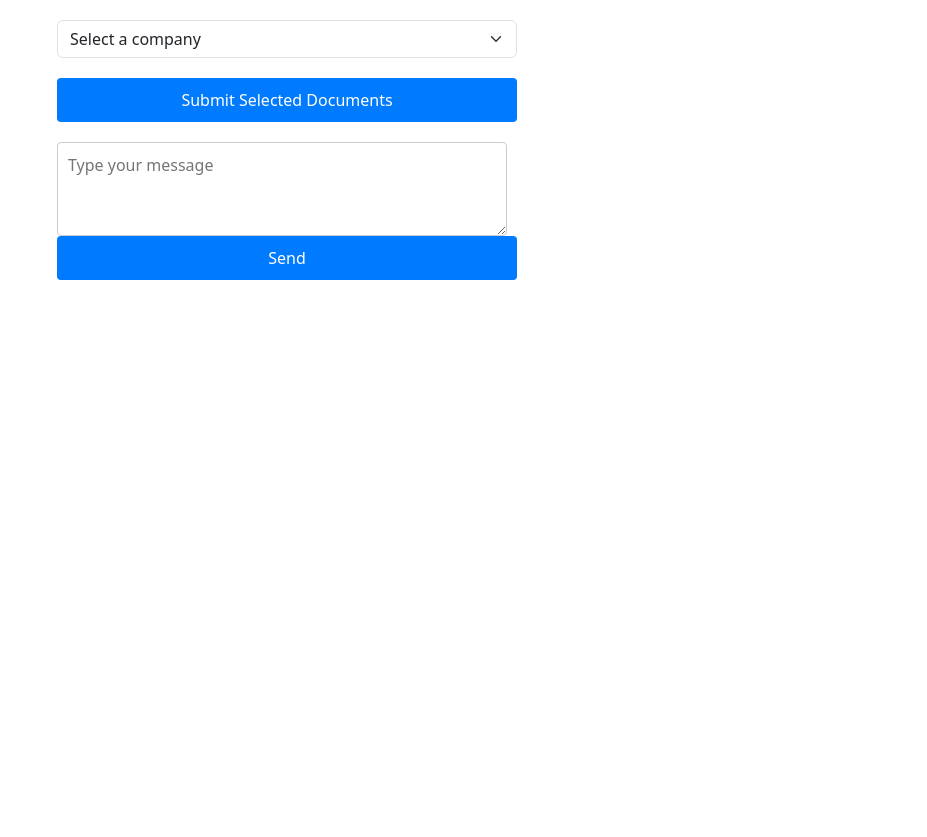
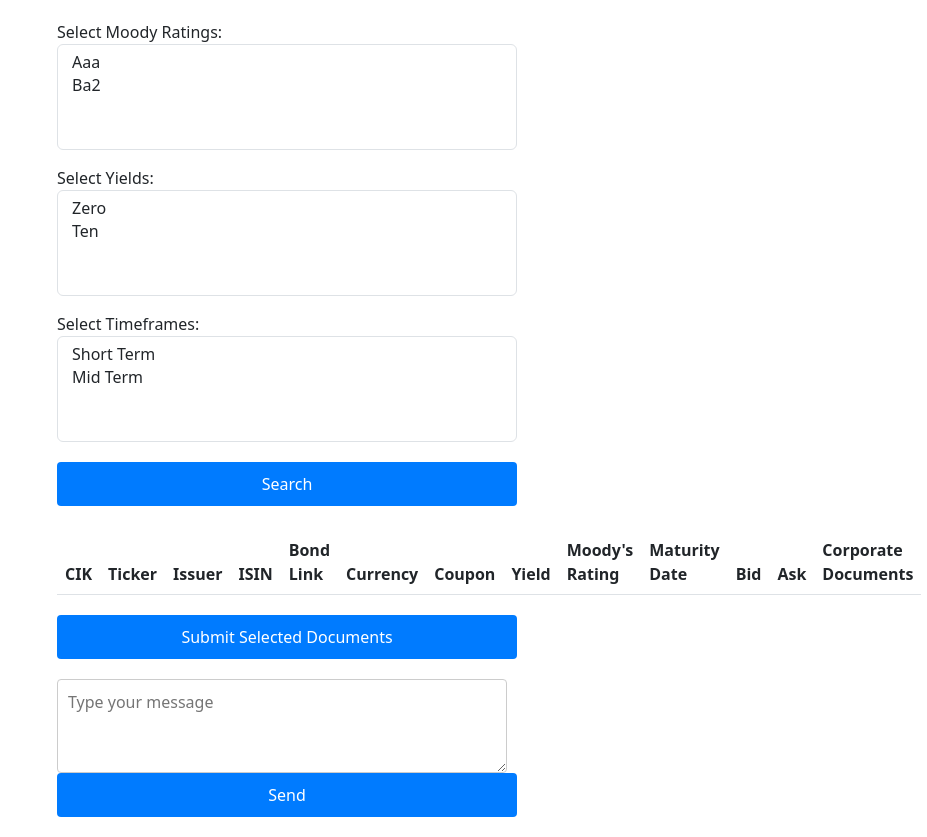
Before and after one commit to vader-valencia/bond-screener, a Flask app: page / in a window 1280 px wide. Shown: the whole page, without its empty margins (353-1280 px from the left). Before the commit the page ends 280 px from the top, so only its background shows below. Run offline with Flask 3, Linux system fonts and the light colour scheme; lists and menus that the app fills with data are empty; some libraries are stand-ins or nearby versions.

Commit message:
not pretty but the integration up to embedding and storing documents works

```diff
--- a/sec_service.py
+++ b/sec_service.py
@@ -113,8 +113,7 @@ class SECService:
             raise HTTPException(status_code=status.HTTP_500_INTERNAL_SERVER_ERROR, detail=f"No filing available for cik:{cik_str}, form_type:{form_type}")
     from datetime import datetime
 
-    async def get_all_latest_documents(self, company_name, database) -> List[UrlDocument]:
-        cik_str = await self.get_cik_str_by_title(company_name, database)
+    async def get_all_latest_documents(self, cik_str, database) -> List[UrlDocument]:
         filings_list = await self.get_filings(cik_str)
 
         documents: List[UrlDocument] = []
--- a/web-app/app/templates/chat.html
+++ b/web-app/app/templates/chat.html
@@ -69,14 +69,51 @@
 
 <body>
   <div class="chat-container">
-    <select id="companySelect" class="form-select mb-3">
-      <option value="">Select a company</option>
-      <option value="Apple INC.">Apple Inc.</option>
-      <option value="NFLX">Netflix</option>
-      <option value="OPI">OPI Products</option>
-      <option value="NVDA">NVIDIA</option>
-      <option value="AMD">AMD</option>
-    </select>
+    <form id="searchForm">
+      <label>Select Moody Ratings:</label>
+      <select multiple class="form-select mb-3" id="moodyRatings">
+        <option value="1">Aaa</option>
+        <option value="12">Ba2</option>
+        <!-- Add other options as necessary -->
+      </select>
+      <label>Select Yields:</label>
+      <select multiple class="form-select mb-3" id="yields">
+        <option value="0">Zero</option>
+        <option value="10">Ten</option>
+        <!-- Add other options as necessary -->
+      </select>
+      <label>Select Timeframes:</label>
+      <select multiple class="form-select mb-3" id="timeframes">
+        <option value="shortterm">Short Term</option>
+        <option value="midterm">Mid Term</option>
+        <!-- Add other options as necessary -->
+      </select>
+      <div class="input-box">
+        <input type="submit" value="Search" />
+      </div>
+
+    </form>
+    <table class="table mt-4">
+      <thead>
+        <tr>
+          <th>CIK</th>
+          <th>Ticker</th>
+
+          <th>Issuer</th>
+          <th>ISIN</th>
+          <th>Bond Link</th>
+          <th>Currency</th>
+          <th>Coupon</th>
+          <th>Yield</th>
+          <th>Moody's Rating</th>
+          <th>Maturity Date</th>
+          <th>Bid</th>
+          <th>Ask</th>
+          <th>Corporate Documents</th>
+        </tr>
+      </thead>
+      <tbody id="resultsTable"></tbody>
+    </table>
     <div id="companyLinks" class="company-links"></div>
     <div id="errorContainer"></div>
     <div class="input-box">
@@ -102,6 +139,47 @@
     const sendButton = document.getElementById("sendButton");
     const throbber = document.getElementById("throbber");
 
+    document.getElementById('searchForm').addEventListener('submit', function (event) {
+      event.preventDefault();
+      const moodyRatings = Array.from(document.getElementById('moodyRatings').selectedOptions).map(option => option.value);
+      const yields = Array.from(document.getElementById('yields').selectedOptions).map(option => option.value);
+      const timeframes = Array.from(document.getElementById('timeframes').selectedOptions).map(option => option.value);
+
+      // Example URL construction, modify as needed for your actual API endpoint and parameters
+      const url = `http://localhost:8000/get-sec-data?ratings=${moodyRatings.join(',')}&yields=${yields.join(',')}&timeframes=${timeframes.join(',')}`;
+
+      fetch(url)
+        .then(response => response.json())
+        .then(data => {
+          const resultsTable = document.getElementById('resultsTable');
+          resultsTable.innerHTML = ''; // Clear previous results
+          data.forEach(item => {
+            const row = resultsTable.insertRow();
+            row.innerHTML = `
+          <td>${item.cik_str}</td>
+          <td>${item.ticker}</td>
+          <td>${item.issuer}</td>
+          <td>${item.isin}</td>
+          <td><a href="${item.url}" target="_blank">Bond Link</a></td>
+          <td>${item.currency}</td>
+          <td>${item.coupon}</td>
+          <td>${item.yield}</td>
+          <td>${item.moody_rating}</td>
+          <td>${item.maturity_date}</td>
+          <td>${item.bid}</td>
+          <td>${item.ask}</td>
+          <td>
+            <div class="input-box">
+              <input type="submit" value="Get Documents" onclick="displayCompanyLinks('${item.cik_str}')"/>
+            </div>
+          </td>
+        `;
+          });
+        })
+        .catch(error => console.error('Error:', error));
+    });
+
+
     function showThrobber() {
       throbber.style.display = "inline-block";
     }
@@ -110,26 +188,7 @@
       throbber.style.display = "none";
     }
 
-    function getCIK(companyName) {
-      const companyCIKs = {
-        "Apple Inc.": "0000320193",
-        "Netflix": "0001065280",
-        "OPI Products": "0001316360",  // Example CIK, replace with actual if needed
-        "NVIDIA": "0001045810",
-        "AMD": "0000002488"
-      };
-      return companyCIKs[companyName] || '';
-    }
-
     document.getElementById('submitDocumentsButton').addEventListener('click', submitSelectedDocuments);
-
-    const links = {
-      "APPLE INC": ["https://www.apple.com", "https://finance.yahoo.com/q?s=AAPL"],
-      "Netflix": ["https://www.netflix.com", "https://finance.yahoo.com/q?s=NFLX"],
-      "OPI": ["https://www.opi.com", "https://finance.yahoo.com/q?s=OPI"],
-      "NVDA": ["https://www.nvidia.com", "https://finance.yahoo.com/q?s=NVDA"],
-      "AMD": ["https://www.amd.com", "https://finance.yahoo.com/q?s=AMD"]
-    };
 
     let selectedDocuments = [];
 
```
Also changed, not shown: main.py (+4 -3 lines).
